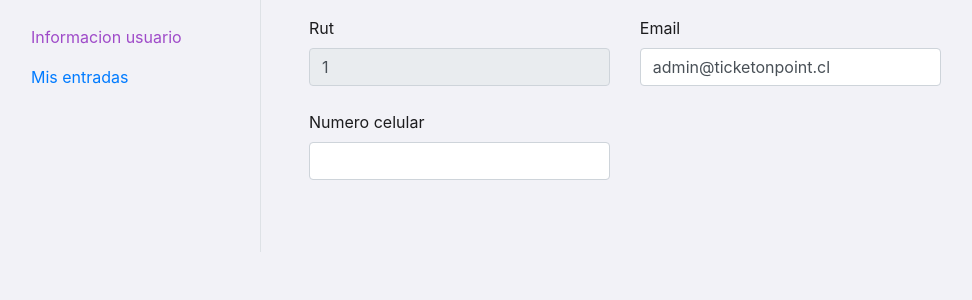
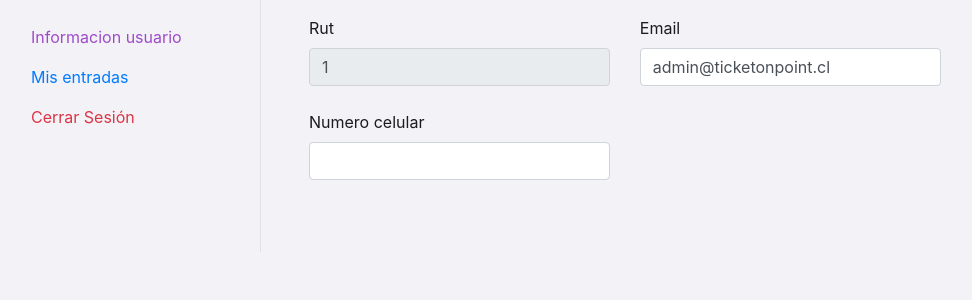
Before and after one commit to Alwexis/Proyecto-Eventos, a Django app: page /perfil in a window 1280 px wide. Shown: the part 453-753 px from the top of the page, without its empty margins (74-1046 px from the left). Run offline with Django 4.2, Linux system fonts and the light colour scheme; a user stored in the database is signed in; parts of the project's set-up code (start-up, migrations or seed data) failed here and were passed over; some libraries are stand-ins or nearby versions.

Commit message:
Fixes
- A logout button has been added
- Now the 'dont have an account?' button links to the register page.

```diff
--- a/aplicacion/templates/aplicacion/login.html
+++ b/aplicacion/templates/aplicacion/login.html
@@ -76,7 +76,7 @@
                 <div class="otras-opciones">
                     <div class="registrate">
                         <span>¿No tienes una cuenta?</span>
-                        <a href="#">Regístrate gratis</a>
+                        <a href="{% url 'registro' %}">Regístrate gratis</a>
                     </div>
                     <div class="olvidaste-tu-contrasena">
                         <a href="#">¿Olvidaste tu contraseña?</a>
--- a/aplicacion/templates/aplicacion/perfil.html
+++ b/aplicacion/templates/aplicacion/perfil.html
@@ -60,6 +60,13 @@
                         </a>
                     </div>
 
+                    <div class="pill-account" role="tablist" aria-orientation="vertical">
+                        <a style="color: var(--red);" class="nav-link" href="{% url 'logout' %}">
+                            <i class="fa fa-home text-center mr-1"></i>
+                            Cerrar Sesión
+                        </a>
+                    </div>
+
                 </div>
 
                 <div class="tab-content p-4 p-md-5" id="v-pills-tabContent">
```
Also changed, not shown: db.sqlite3.
